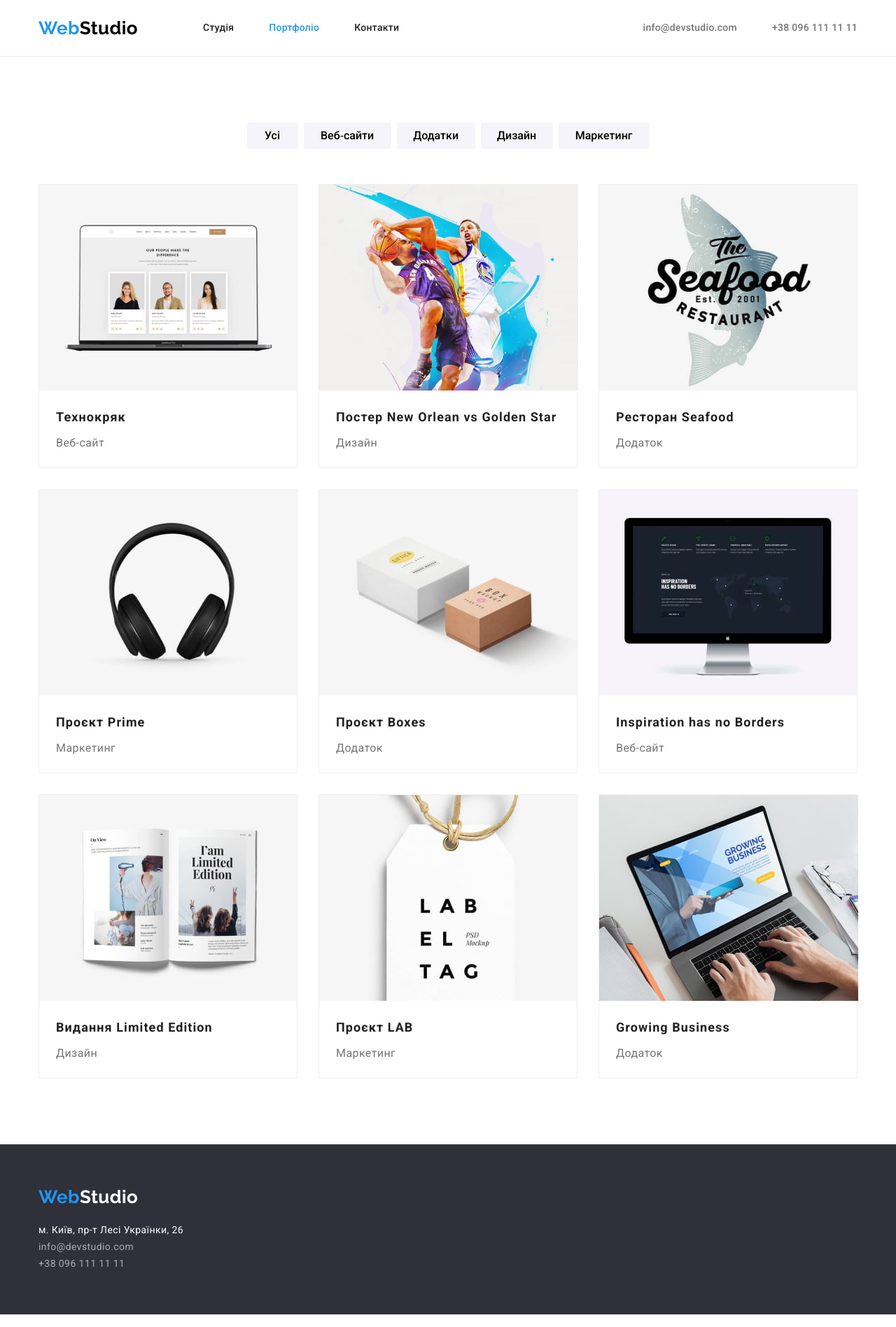
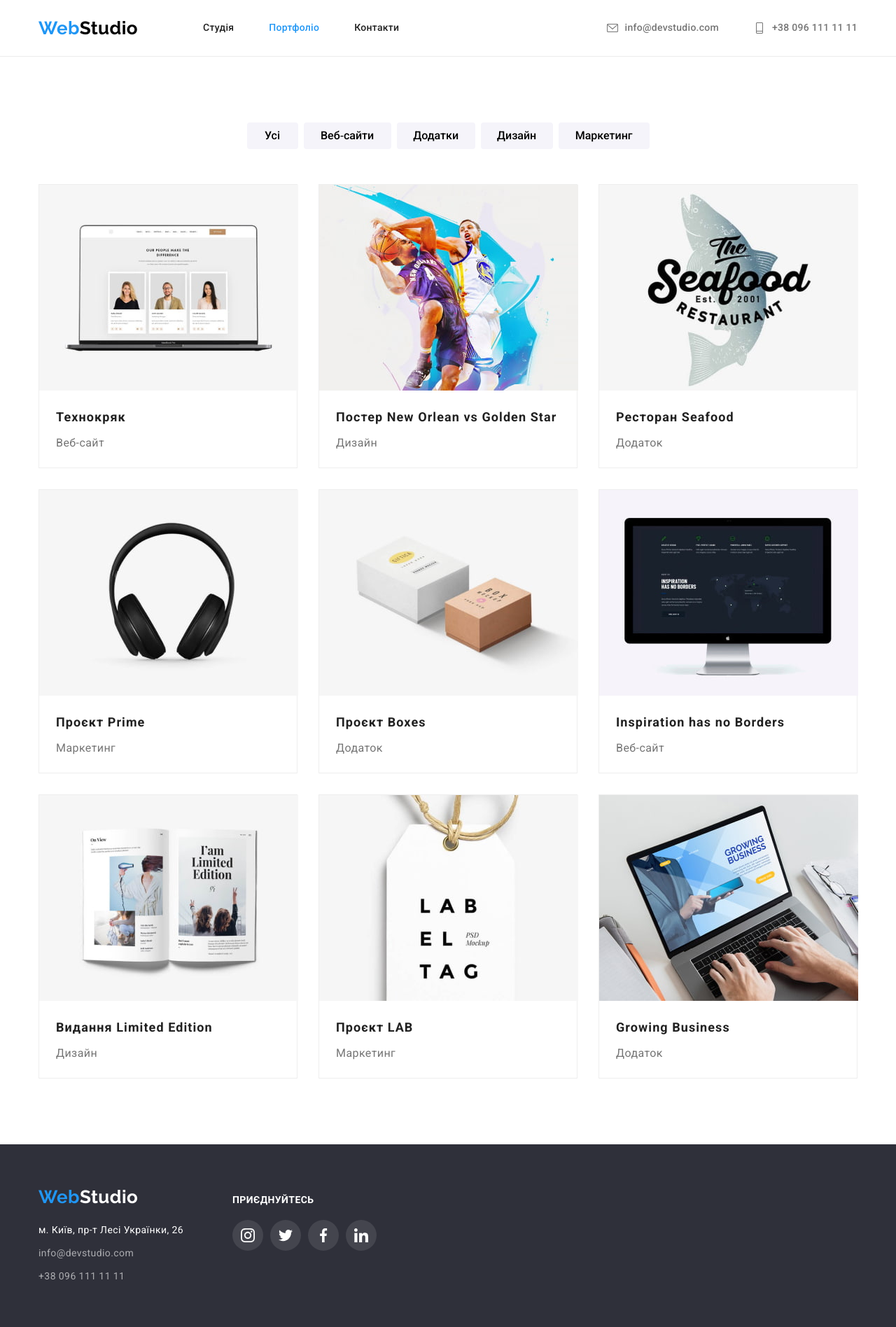
Before and after one commit to Linsted/goit-markup-hw-04, a plain HTML site: page portfolio.html in a window 1280 px wide. Shown: the whole page at 70% size. Drawn offline with nearby package versions, Linux system fonts and the light colour scheme.

Commit message:
added 2nd page

```diff
--- a/portfolio.html
+++ b/portfolio.html
@@ -28,8 +28,14 @@
 			</nav>
 
 			<ul class="nav-contacts">
-				<li class="nav-list-links"><a href="mailto:info@devstudio.com">info@devstudio.com</a></li>
-				<li class="nav-list-links"><a href="tel:+380961111111">+38 096 111 11 11</a></li>
+				<li class="nav-list-links">
+				    <a href="mailto:info@devstudio.com"><svg class="nav-icon-mail">
+					<use href="./images/icons-opt.svg#icon-envelope"></use></svg>info@devstudio.com</a>
+			</li>
+				<li class="nav-list-links">
+					<a href="tel:+380961111111"><svg class="nav-icon-tel">
+					<use href="./images/icons-opt.svg#icon-phone"></use></svg>+38 096 111 11 11</a>
+				</li>
 			</ul>
 			</div>
 		</header>
@@ -133,24 +139,60 @@
 		</main>
 
 		<footer class="footer">
-			<div class="container">
+		  <div class="container footer-sections">
+			 <div class="footer-address">
 			  <a href="./index.html" class="logo-footer">
 				 <span class="logo-web">Web</span>Studio
 			  </a>
+
 			  <address>
 				 <ul>
-					<li>
+					<li class="address-item">
 						<a href="https://goo.gl/maps/wGMn161sauySzobh9" target="_blank" rel="noopener noreferrer nofollow" class="footer-adress">м. Київ, пр-т Лесі Українки, 26</a>
 					</li>
-					<li>
+					<li class="address-item">
 						<a href="mailto:info@devstudio.com" class="footer-contacts">info@devstudio.com</a>
 					</li>
-					<li>
+					<li class="address-item">
 						<a href="tel:+380961111111" class="footer-contacts">+38 096 111 11 11</a>
 					</li>
 				</ul>
 			  </address>
 			 </div>
+			 <div class="container-join">
+				<h2 class="title-join">Приєднуйтесь</h2>
+				<ul class="join-list">
+					<li class="join-item">
+						<a class="join-link" href="">
+							<svg class="join-icons" width="20px" height="20px">
+								<use href="./images/icons-opt.svg#icon-instagram"></use>
+							</svg>
+						</a>
+					</li>
+					<li class="join-item">
+						<a class="join-link" href="">
+							<svg class="join-icons" width="20px" height="20px">
+								<use href="./images/icons-opt.svg#icon-twitter"></use>
+							</svg>
+						</a>
+					</li>
+					<li class="join-item">
+						<a class="join-link" href="">
+							<svg class="join-icons" width="20px" height="20px">
+								<use href="./images/icons-opt.svg#icon-facebook"></use>
+							</svg>
+						</a>
+					</li>
+					<li class="join-item">
+						<a class="join-link" href="">
+							<svg class="join-icons" width="20px" height="20px">
+								<use href="./images/icons-opt.svg#icon-linkedin	"></use>
+							</svg>
+						</a>
+					</li>
+				</ul>
+			 </div>
+	      </div>
 		</footer>
 	</body>
 </html>
--- a/styles/styles.css
+++ b/styles/styles.css
@@ -362,6 +362,10 @@ img {
     width: 20px;
     height: 20px;
 }
+.our-team-item {
+box-shadow: 0px 1px 3px rgba(0, 0, 0, 0.12), 0px 1px 1px rgba(0, 0, 0, 0.14), 0px 2px 1px rgba(0, 0, 0, 0.2);
+border-radius: 0px 0px 4px 4px;
+}
 
 /* Our clients  */
 
@@ -475,13 +479,8 @@ border-radius: 4px;
     background-color: #FFFFFF1A;
     margin-bottom: 0;
 }
-/* .join-link {
-    width: 20px;
-    height: 20px;
-} */
+
 .join-icons {
-    width: 20px;
-    height: 20px;
     fill: #FFFFFF;
 }
 .join-item:hover,
@@ -529,6 +528,7 @@ border-radius: 4px;
 .portfolio-button:focus {
     background-color: var(--brand-color);
     color: #FFFFFF;
+    box-shadow: 0px 3px 1px rgba(0, 0, 0, 0.1), 0px 1px 2px rgba(0, 0, 0, 0.08), 0px 2px 2px rgba(0, 0, 0, 0.12);
     box-shadow: 0px 3px 1px rgba(0, 0, 0, 0.1), 0px 1px 2px rgba(0, 0, 0, 0.08), 0px 2px 2px rgba(0, 0, 0, 0.12);
 }
 
@@ -589,3 +589,6 @@ border-radius: 4px;
 .portfolio-border div {
     padding: 20px 24px;
 }
+.portfolio-border:hover {
+    box-shadow: 0px 1px 1px rgba(0, 0, 0, 0.12), 0px 4px 4px rgba(0, 0, 0, 0.06), 1px 4px 6px rgba(0, 0, 0, 0.16);
+}
```
Also changed, not shown: index.html (+9 -8 lines). Lines whose indentation alone changed are shown as unchanged.
